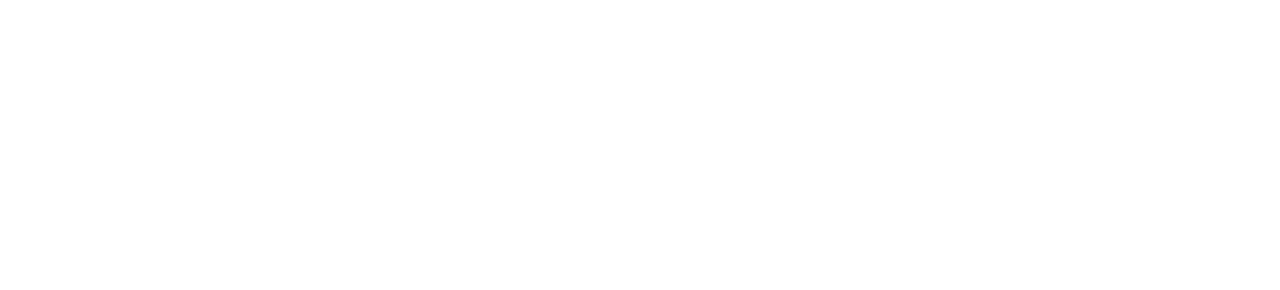
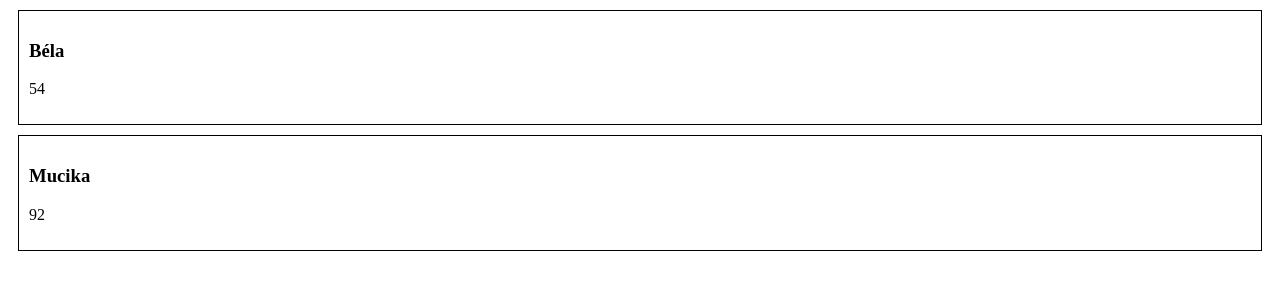
Before and after one commit to DVMaja/Osztalyok, a plain HTML site: page index.html in a window 1280 px wide. Drawn offline with nearby package versions, Linux system fonts and the light colour scheme.

Commit message:
elemek megjelenítése az index.html - en

```diff
--- a/Szemely.js
+++ b/Szemely.js
@@ -1,14 +1,42 @@
-class Szemely{
-    /**Az osztály egy sablon amivel Személyeket hozhatunk létre */
+class Szemely {
+  /**Az osztály egy sablon amivel Személyeket hozhatunk létre */
+  #szuletesiNev; //ez egy privát adattag
 
-    //javascriptben csak 1db konstruktor van
-    constructor(nev, szulDatum){
-        /**a konstruktórban beállítjuk az adattagokat */
-        this.nev = nev;
-        this.szulDatum =  szulDatum;
-        /**this az a konkrét osztálypéldányra mutat , azaza a konkrét  */
-    }
+  //javascriptben csak 1db konstruktor van
+  constructor(nev, szulDatum, SzuloElem) {
+    /**a konstruktórban beállítjuk az adattagokat */
+    this.nev = nev; //publikus adattag, azaz kívűlről eléerhető
+    this.szulDatum = szulDatum;
+    this.setSzuletesiNev(nev);
+    /**this az a konkrét osztálypéldányra mutat , azaza a konkrét objektumra */
 
+    /**megjelenítem az elemet a html oldalon */
+    SzuloElem.append(`
+    <div class="szemely">
+    <h3>${this.#szuletesiNev}</h3>
+    <p>${this.kor()}
+    </div>
+    `);
+  }
+
+  /**Privát adatagokat csak ezen keresztűl érhetek el */
+  getSzuletesinev() {
+    return this.#szuletesiNev;
+  }
+
+  //privát adattag ellenőrzött módosítására használjuk
+  setSzuletesiNev(ujnev) {
+    //a névben ne lehessen szám, nagybetűvel kezdődjön, csakadott nevek közül lehessen választani.
+    this.#szuletesiNev = ujnev;
+  }
+
+  kor() {
+    const d = new Date();
+    let year = d.getFullYear();
+    let aktualisKor = year - this.szulDatum;
+
+    return aktualisKor;
+  }
 }
 
 export default Szemely;
--- a/index.html
+++ b/index.html
@@ -7,8 +7,18 @@
     <script src="https://ajax.googleapis.com/ajax/libs/jquery/3.6.4/jquery.min.js"></script>
     <script src="main.js" type="module"></script>
     <title>Dreilinger Vanesza Maja</title>
+    <style>
+        .szemely {
+            border: 1px solid black;
+            margin: 10px;
+            cursor: grab;
+            padding: 10px;
+        }
+    </style>
 </head>
 <body>
+    <div class="tarolo">
 
+    </div>
 </body>
 </html>
--- a/main.js
+++ b/main.js
@@ -4,6 +4,26 @@ $(function () {
     console.log("Hello World!");
 
     /**példányosítás azaz a sablon alapján egy konkrét objektum létrehozása */
-    const szemely1 = new Szemely("Béla", 1969)
-    console.log(szemely1);
+
+    const SzuloElem = $('.tarolo');
+
+    const szemely1 = new Szemely("Béla", 1969, SzuloElem)
+    //console.log(szemely1);
+    //console.log(szemely1.nev);
+    //console.log(szemely1.szulDatum);
+    szemely1.pontszam=12;
+    //console.log(szemely1.pontszam);
+    /**JS-ben futásidőben tudom módsítani az adattagokat! A JAVA nem ilyen */
+
+    const szemely2 = new Szemely("Mucika", 1931, SzuloElem)
+    /**JAvascriptben az azonos osztályból példányosított elemek nem biztos , hogy
+     * ugyanazokkal a tulajdonságokkal rendelkeznek
+     */
+
+    //console.log(szemely2.nev);
+    szemely2.nev = "Jolán";
+    //.log(szemely2.nev);
+    //log("SZületési név: " +szemely2.getSzuletesinev());
+    //console.log(szemely2.#szuletesiNev); privát adatagot nem tudok kívűlről elérni
+    //console.log(szemely2.kor());
 })
```
